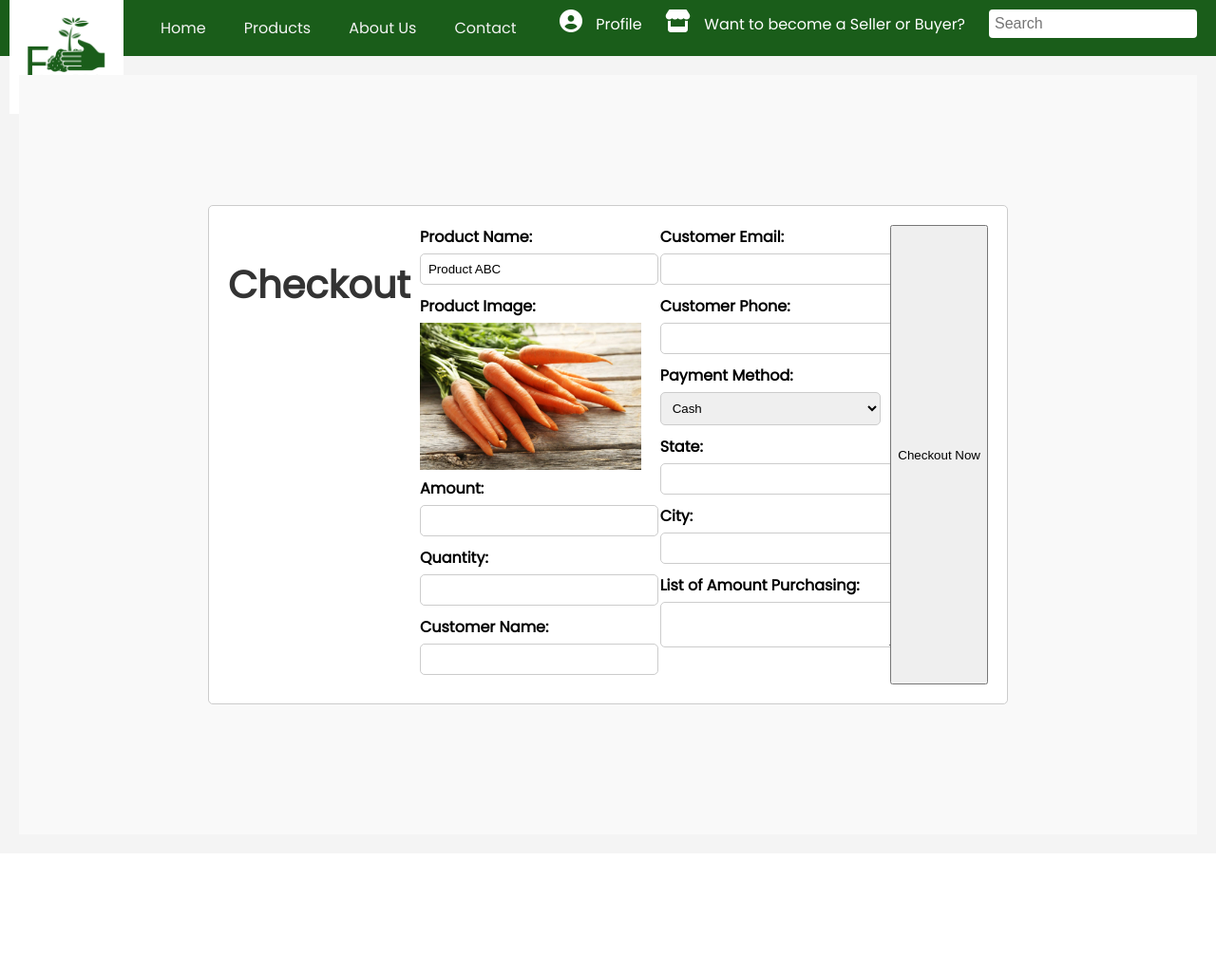
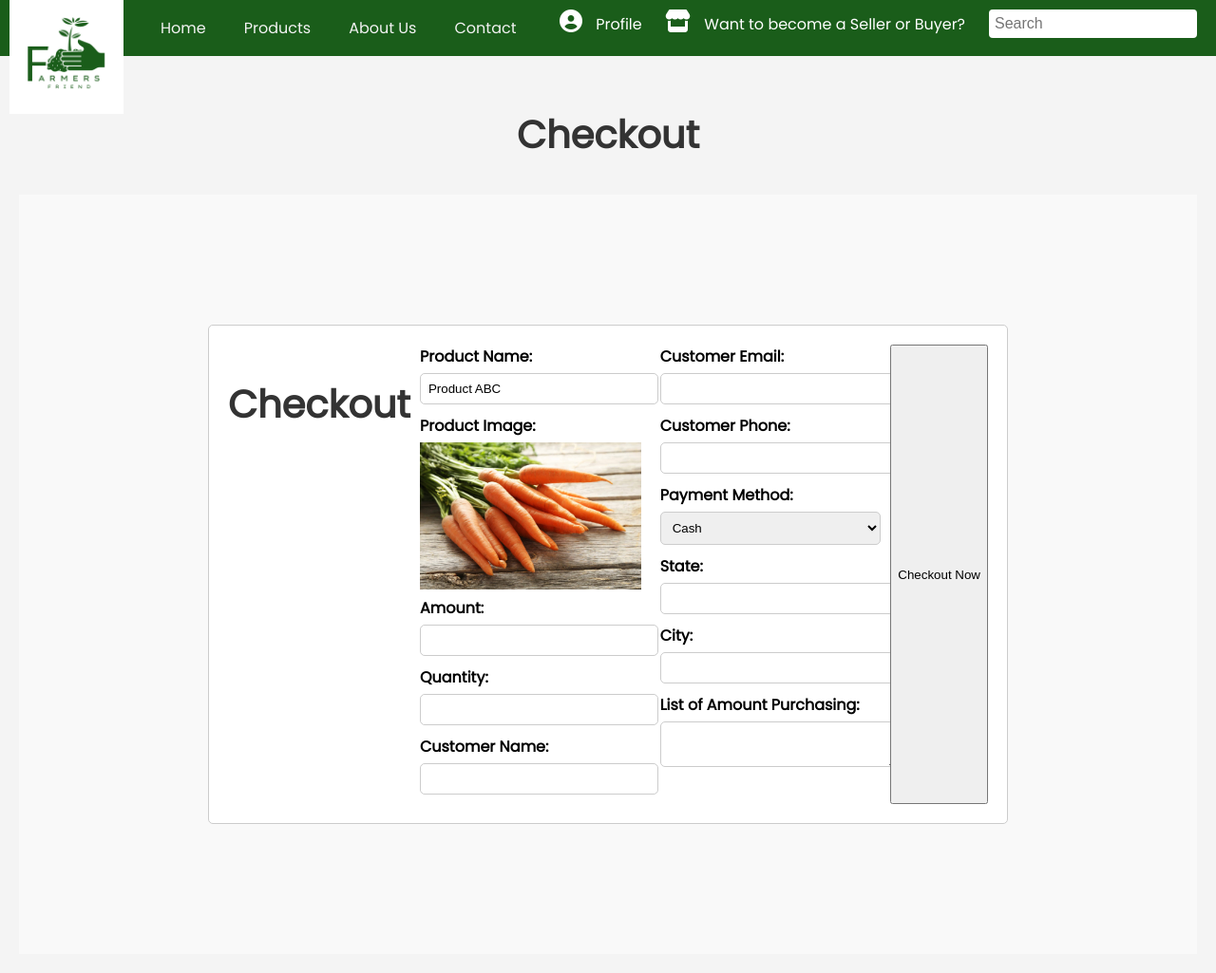
Before and after one commit to zahabiyam/fyp24, a Flask app: page /checkout in a window 1280 px wide. Shown: the whole page at 95% size. Before the commit the page ends 742 px from the top, so only its background shows below. Run offline with Flask 3, Linux system fonts and the light colour scheme; some libraries are stand-ins or nearby versions.

Commit message:
add h2 heading

```diff
--- a/templates/checkout.html
+++ b/templates/checkout.html
@@ -44,6 +44,7 @@
         </div>
     </div>
     <div class="container">
+        <h2>Checkout</h2>
         <div class="checkout-container">
             <div class="checkout-form">
                 <h2>Checkout</h2>
```
